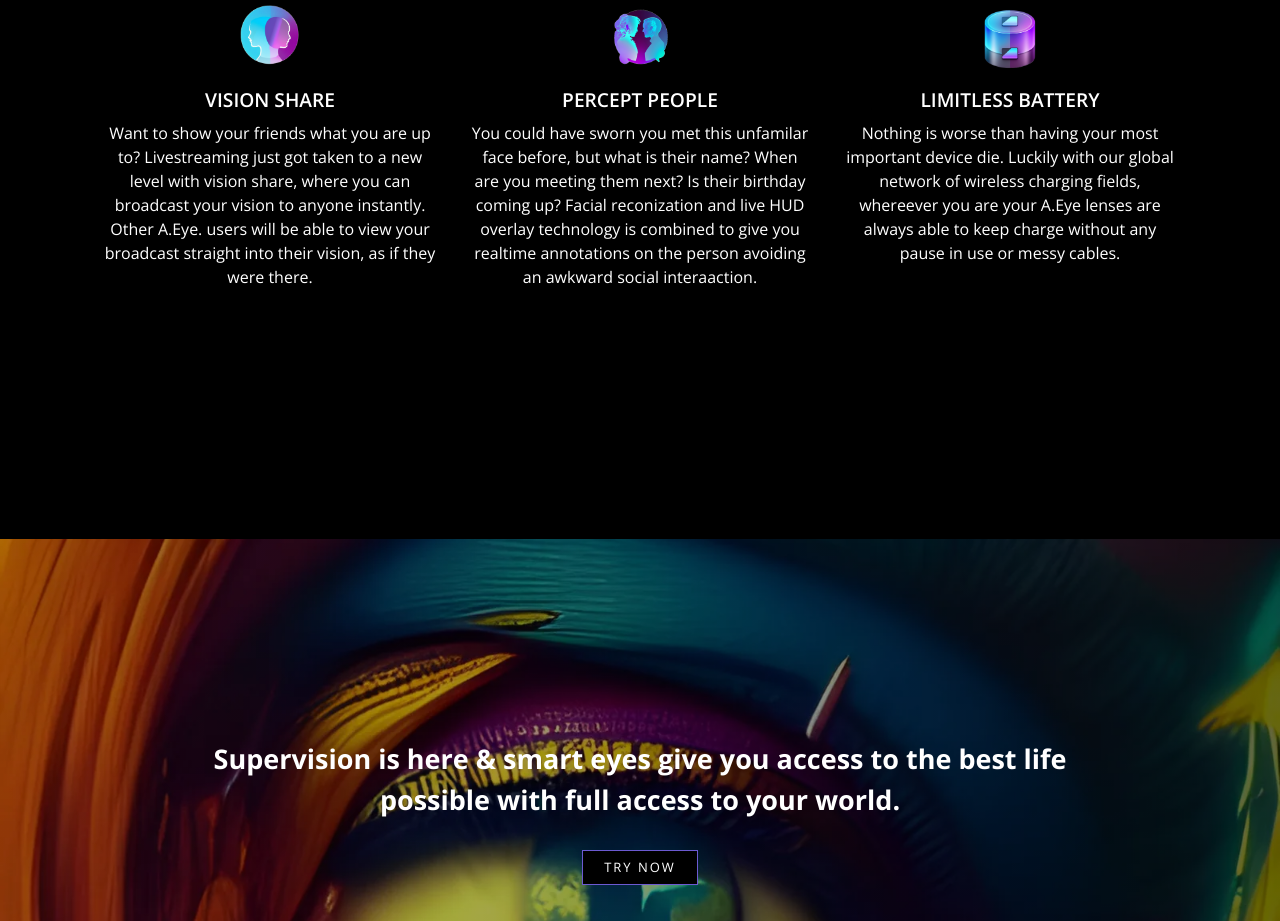
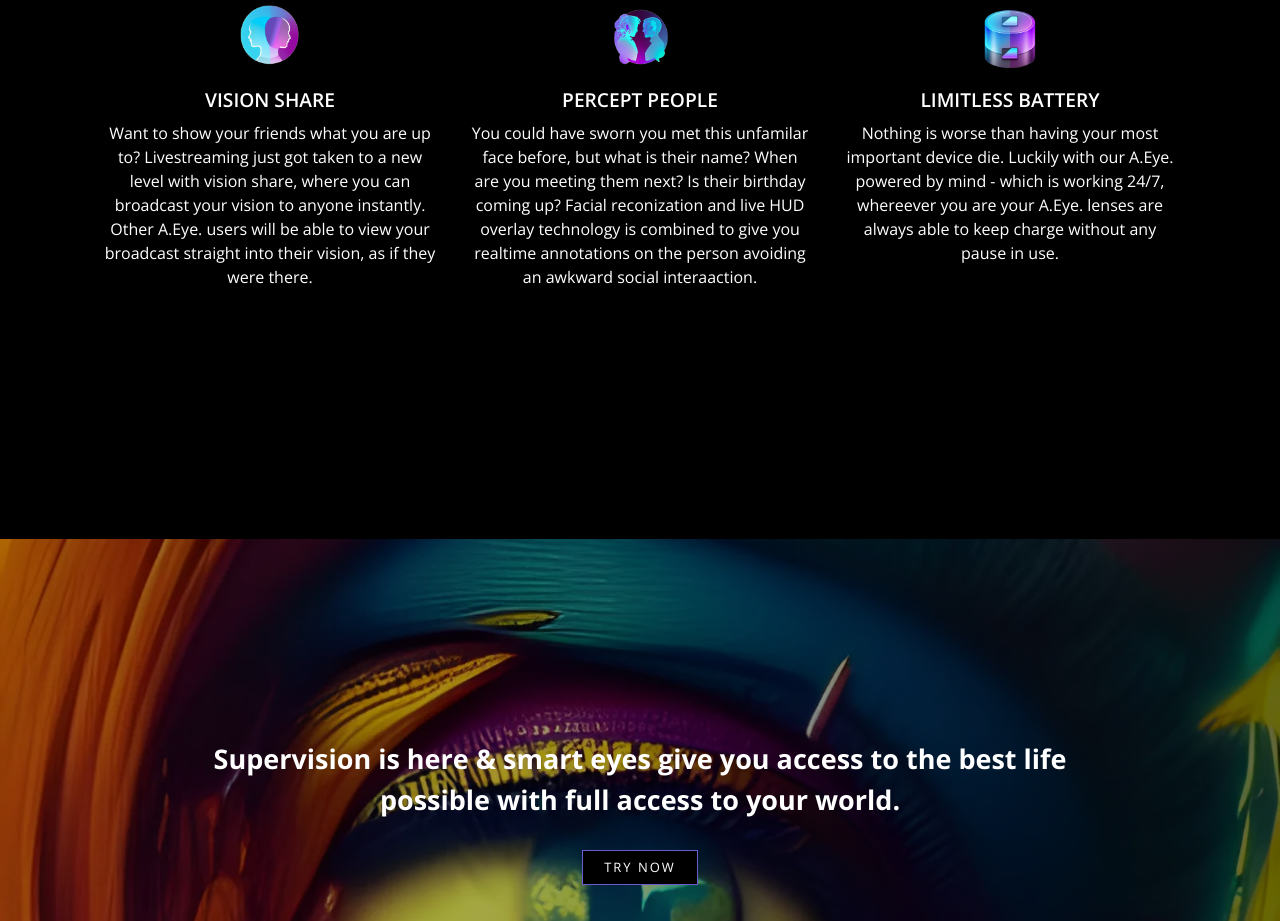
Before and after one commit to fatima2039/ArtIntelS2023, a plain HTML site: page index.html in a window 1280 px wide. Shown: the part 5340-6261 px from the top of the page. Drawn offline with nearby package versions, Linux system fonts and the light colour scheme; files whose address does not match are found by name.

Commit message:
Update index.html

```diff
--- a/index.html
+++ b/index.html
@@ -175,7 +175,7 @@
             <div class="pitch-icon" style="background: transparent"> <img class="img-responsive" style="padding-top: 4px" src="images/battery.png" alt="App"/> </div>
             <div class="pitch-content">
               <h1 style="color: white; font-size: 1.2em">LIMITLESS BATTERY</h1>
-              <p style="color: white; font-size: 1em"> Nothing is worse than having your most important device die. Luckily with our global network of wireless charging fields, whereever you are your A.Eye lenses are always able to keep charge without any pause in use or messy cables. </p>
+              <p style="color: white; font-size: 1em"> Nothing is worse than having your most important device die. Luckily with our A.Eye. powered by mind - which is working 24/7, whereever you are your A.Eye. lenses are always able to keep charge without any pause in use. </p>
             </div>
           </div>
         </div>
```
